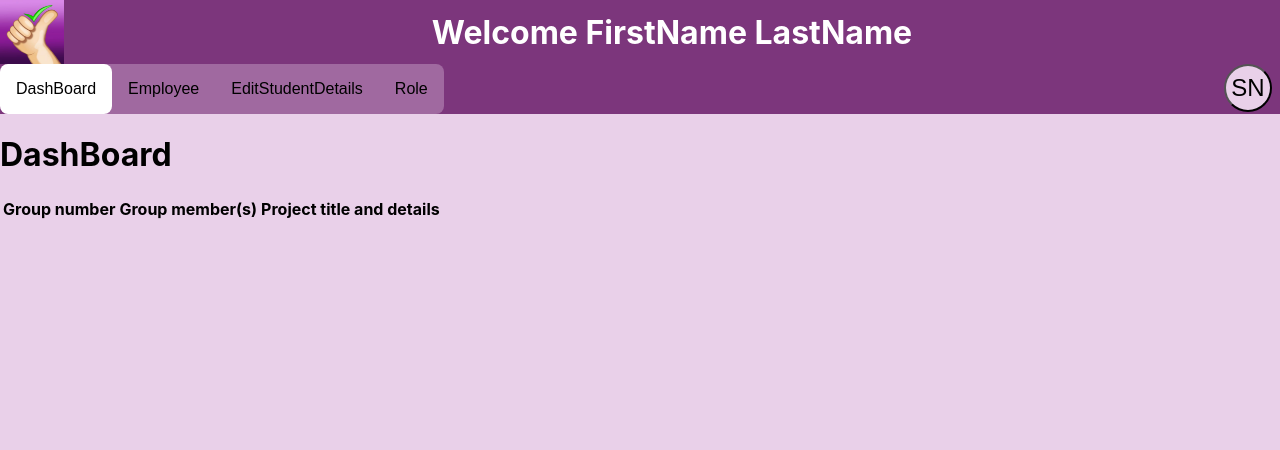
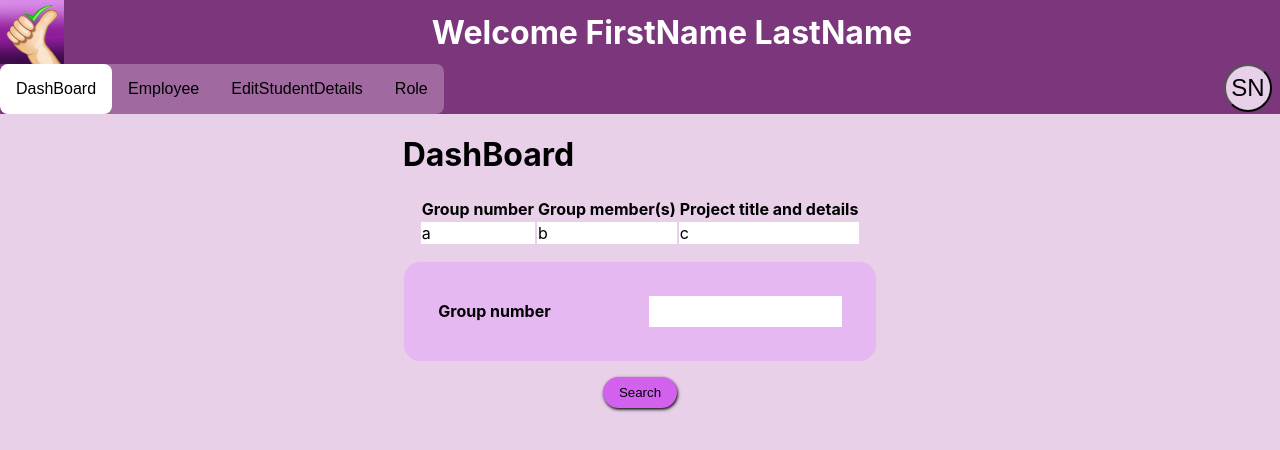
Before and after one commit to shraddha-1402/cse-a-02, a React (Create React App) app: page /admin in a window 1280 px wide. Shown: the top 450 px of the page. Built offline with nearby package versions, Linux system fonts and the light colour scheme.

Commit message:
- adds: admin-dashboard

```diff
--- a/src/components/modules/Admin.tsx
+++ b/src/components/modules/Admin.tsx
@@ -7,6 +7,7 @@ import DashBoard from "./admin/DashBoard";
 import EditStudentDetails from "./admin/EditStudentDetails";
 import Employee from "./admin/Employee";
 import Role from "./admin/Role";
+import "./admin/style.css";
 export default function Admin() {
   const [pageBody, setPageBody] = useState("DashBoard");
 
@@ -24,6 +25,7 @@ export default function Admin() {
         username={`${user.name.first} ${user.name.last}`}
         tabsList={tabList}
       />
+      <div className="admin-body">
         {pageBody === "DashBoard" && (
           <DashBoard
             title={pageBody}
@@ -53,5 +55,6 @@ export default function Admin() {
           />
         )}
       </div>
+    </div>
   );
 }
--- a/src/components/modules/admin/DashBoard.tsx
+++ b/src/components/modules/admin/DashBoard.tsx
@@ -1,4 +1,6 @@
+import { ChangeEvent } from "react";
 import { ProjectData } from "../../../types/main";
+import FormElement from "../../FormElement";
 
 export default function DashBoard(props: {
   projectData: ProjectData;
@@ -16,7 +18,31 @@ export default function DashBoard(props: {
             <th>Project title and details</th>
           </tr>
         </thead>
+        <tbody style={{ backgroundColor: "white" }}>
+          <tr>
+            <td>a</td>
+            <td>b</td>
+            <td>c</td>
+          </tr>
+        </tbody>
       </table>
+      <form action="">
+        <table>
+          <tbody>
+            <FormElement
+              title={"Group number"}
+              inputValue={undefined}
+              type="number"
+              min={0}
+              onInputChange={function (e: ChangeEvent<HTMLInputElement>) {
+                // throw new Error("Function not implemented.");
+                console.log(e.target.value);
+              }}
+            />
+          </tbody>
+        </table>
+        <button className="submit-button">Search</button>
+      </form>
     </div>
   );
 }
--- /dev/null
+++ b/src/components/modules/admin/style.css
@@ -0,0 +1,7 @@
+.admin-body {
+  display: flex;
+  justify-content: center;
+}
+.admin-dashboard > table {
+  margin: 1rem;
+}
```
Lines whose indentation alone changed are shown as unchanged.
